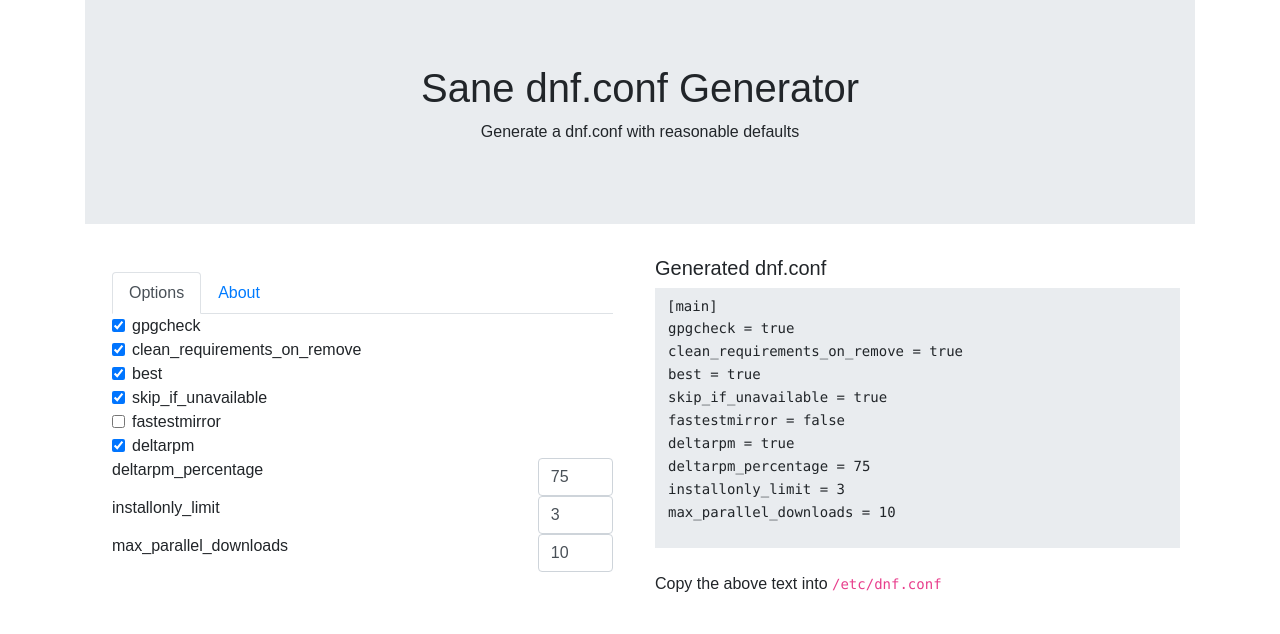
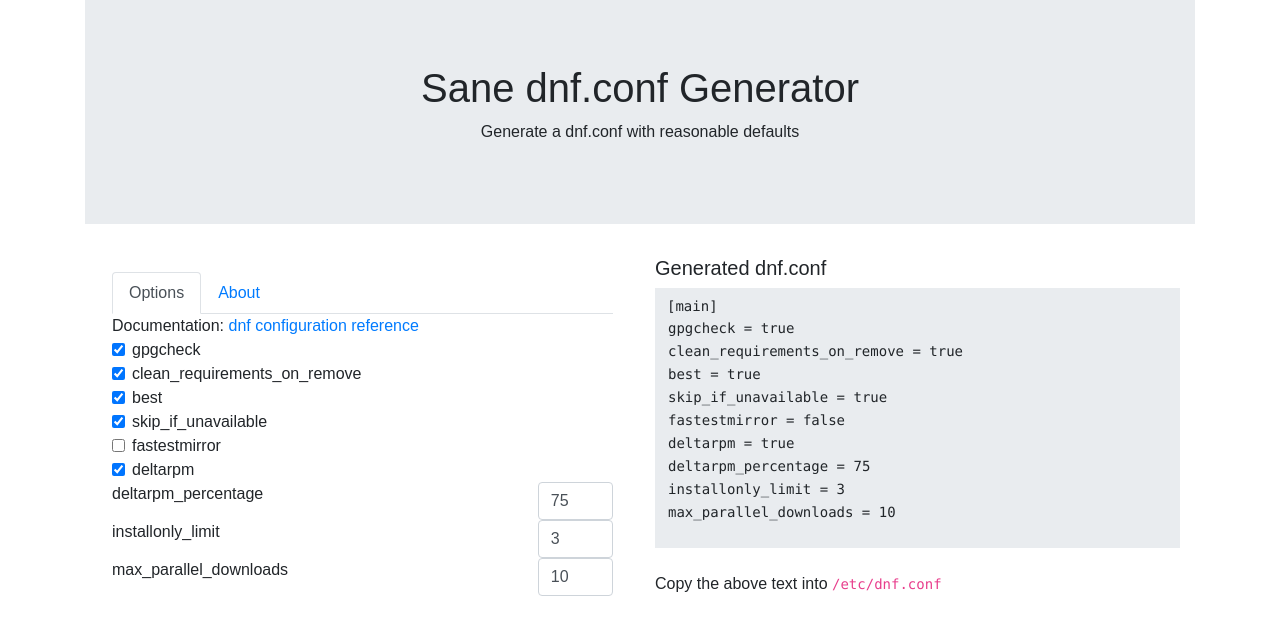
Before and after one commit to hewlett-packard-lovecraft/sane-dnf-config-generator, a React (Create React App) app: page / in a window 1280 px wide. Shown: the top 634 px of the page. Built offline with nearby package versions, Linux system fonts and the light colour scheme.

Commit message:
added link to dnf docs

```diff
--- a/src/Components/ConfigurationForm.tsx
+++ b/src/Components/ConfigurationForm.tsx
@@ -21,7 +21,16 @@
       />
     ));
 
-    return <Form>{options}</Form>;
+    return (
+      <>
+        Documentation:{" "}
+        <a href="https://dnf.readthedocs.io/en/latest/">
+          dnf configuration reference
+        </a>{" "}
+        <br />
+        <Form>{options}</Form>
+      </>
+    );
   }
 }
 
```
